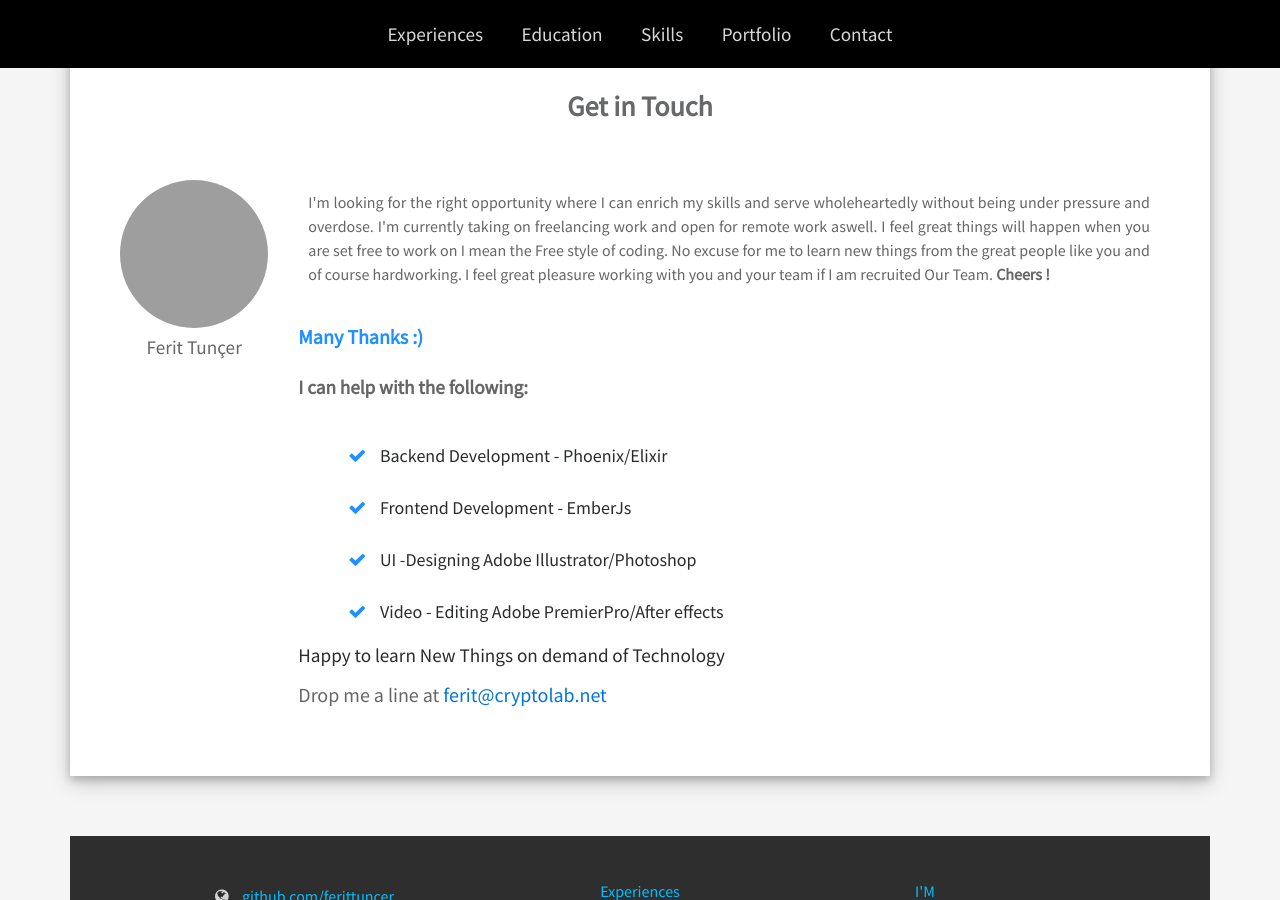
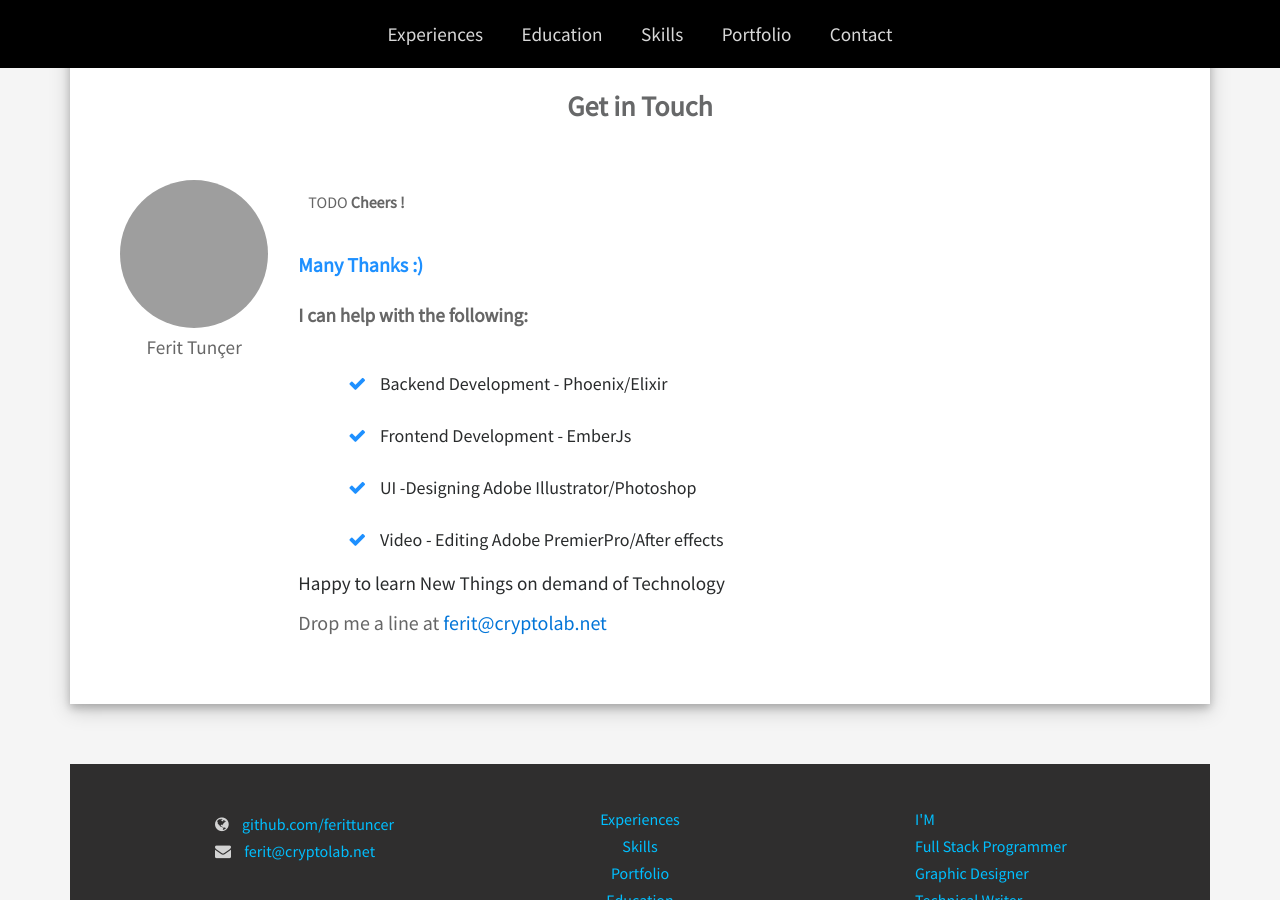
Before and after one commit to ferittuncer/ferittuncer.github.io, a Jekyll site: the page built from index.html, in a window 1280 px wide and 900 px high, scrolled down 3558 px. Built offline with Jekyll 4.4.1, drawn with Linux system fonts in a browser that asks for light colours; a style sheet for code colours, icons or effects is not loaded; grey boxes are pictures that could not be loaded.

Commit message:
Update contact.html

```diff
--- a/_includes/contact.html
+++ b/_includes/contact.html
@@ -10,11 +10,7 @@
 
         <div class="col-md-10">
             <p class="text-justify description ">
-                I'm looking for the right opportunity where I can enrich my skills and serve wholeheartedly without being under
-                pressure and overdose. I'm currently taking on freelancing work and open for remote work aswell. I feel
-                great things will happen when you are set free to work on I mean the Free style of
-                coding. No excuse for me to learn new things from the great people like you and of course hardworking. I feel great pleasure working with
-                you and your team if I am recruited Our Team. <strong> Cheers ! </strong></p>
+                TODO<strong> Cheers ! </strong></p>
 
             <p class="thanks theme-color padding-top-10"> Many Thanks :) </p>
 
```
